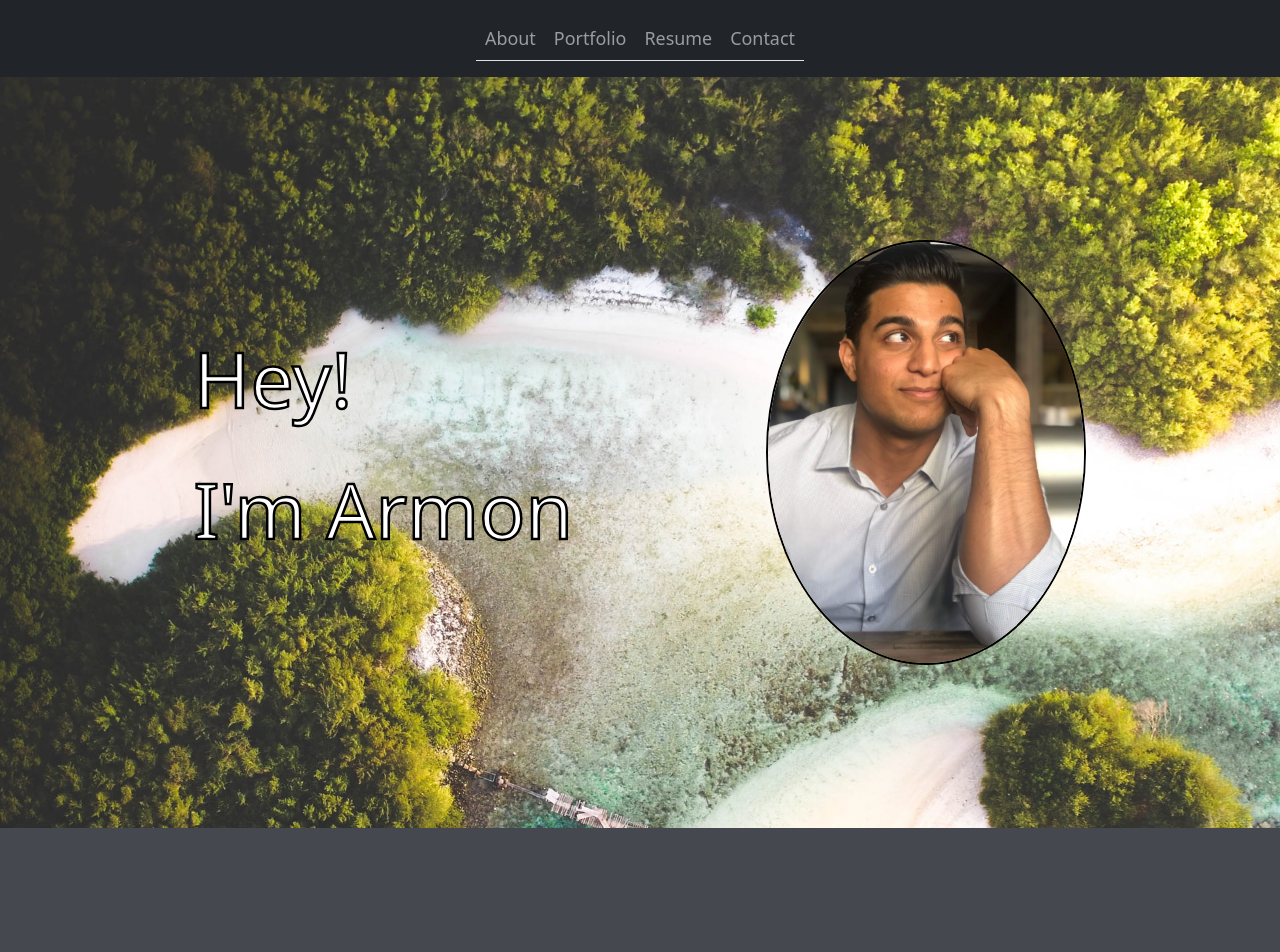
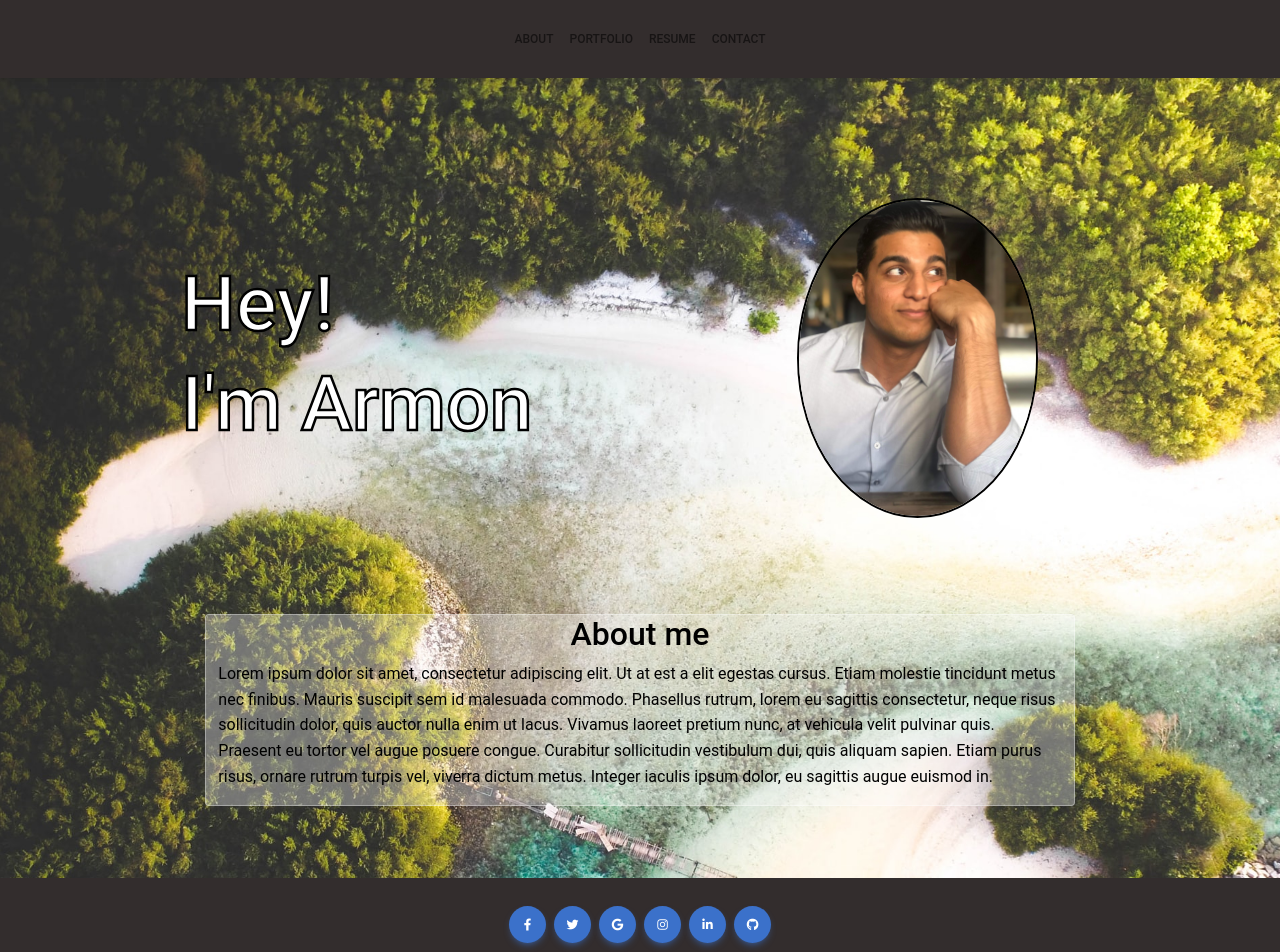
Before and after one commit to abstrack5/Portfolio-v2.0, a React (Create React App) app: page / in a window 1280 px wide. Shown: the top 952 px of the page. Before the commit the page ends 828 px from the top, so only its background shows below. Built offline with nearby package versions, Linux system fonts and the light colour scheme.

Commit message:
added footer component

```diff
--- a/package.json
+++ b/package.json
@@ -7,6 +7,7 @@
     "@testing-library/react": "^13.3.0",
     "@testing-library/user-event": "^13.5.0",
     "bootstrap": "^5.2.0",
+    "mdb-react-ui-kit": "^4.1.0",
     "react": "^18.2.0",
     "react-bootstrap": "^2.4.0",
     "react-dom": "^18.2.0",
--- a/public/index.html
+++ b/public/index.html
@@ -5,6 +5,8 @@
     <link rel="icon" href="%PUBLIC_URL%/favicon.ico" />
     <meta name="viewport" content="width=device-width, initial-scale=1" />
     <meta name="theme-color" content="#000000" />
+    <link href="https://use.fontawesome.com/releases/v5.15.1/css/all.css" rel="stylesheet" />
+    <link href="https://use.fontawesome.com/releases/v5.15.1/css/all.css" rel="stylesheet" />
     <meta
       name="description"
       content="Web site created using create-react-app"
--- a/src/App.js
+++ b/src/App.js
@@ -2,7 +2,7 @@ import React from "react";
 import "./App.css";
 import { BrowserRouter, Routes, Route } from "react-router-dom";
 import NavigationBar from "./components/Navbar/navbar";
-// import Homepage from "./components/About/about";
+import Footer from "./components/Footer/footer";
 import About from "./components/About/about";
 import Portfolio from "./components/Portfolio/portfolio";
 import Resume from "./components/Resume/resume";
@@ -19,6 +19,7 @@ function App() {
         <Route path='resume' element={<Resume />} />
         <Route path='contact' element={<Contact />} />
       </Routes>
+      <Footer />
     </BrowserRouter>
   );
 }
--- a/src/components/About/about.css
+++ b/src/components/About/about.css
@@ -1,3 +1,17 @@
+.background {
+  background-image: url(../../images/background.jpg);
+  /* background-position: center; */
+  background-repeat: no-repeat;
+  background-size: cover;
+  background-attachment:fixed;
+  /* width: 100vw; */
+  height: 100vh;
+}
+
+.intro {
+  display: block;
+}
+
 .home-container {
     display: flex;
     justify-content: space-evenly;
@@ -13,19 +27,19 @@
 
 .profile-img {
     border:2px solid black;
-    width: 25%;
-    border-radius:50%;
+    width: 80%;
+    border-radius:75%;
     /* -moz-border-radius:50%; */
     /* -webkit-border-radius:50%; */
 
 }
 
-.background {
-  background-image: url(../../images/background.jpg);
-  /* background-position: center; */
-  background-repeat: no-repeat;
-  background-size: cover;
-  background-attachment:fixed;
-  width: 100vw;
-  height: 93.9vh;
+.about-container {
+  border: 1px solid  rgba(255, 255, 255, 0.333);
+  background-color: rgba(255, 255, 255, 0.333);
+  color:rgb(0, 0, 0);
 }
+
+.about-container h2 {
+  text-align: center;
+}
--- a/src/components/About/about.js
+++ b/src/components/About/about.js
@@ -5,12 +5,18 @@ import profilePic from "../../images/profilePic.jpeg";
 
 function About() {
   return (
-    <main className="home-container background">
-      <div>
-        <p className="welcomeMsg">Hey!</p>
-        <p className="welcomeMsg">I'm Armon</p>
+    <main className="home-container background row">
+      <div className="col-4 mt-5 pt-5">
+        <h1 className="welcomeMsg">Hey!</h1>
+        <h1 className="welcomeMsg">I'm Armon</h1>
       </div>
+      <div className="col-3 mt-5 pt-5">
           <img src={profilePic} alt="profile" className="profile-img"/>
+      </div>
+      <div className="about-container rounded col-8 mt-5 mb-5">
+          <h2 className="about-title "> About me</h2>
+          <p className="about-description">Lorem ipsum dolor sit amet, consectetur adipiscing elit. Ut at est a elit egestas cursus. Etiam molestie tincidunt metus nec finibus. Mauris suscipit sem id malesuada commodo. Phasellus rutrum, lorem eu sagittis consectetur, neque risus sollicitudin dolor, quis auctor nulla enim ut lacus. Vivamus laoreet pretium nunc, at vehicula velit pulvinar quis. Praesent eu tortor vel augue posuere congue. Curabitur sollicitudin vestibulum dui, quis aliquam sapien. Etiam purus risus, ornare rutrum turpis vel, viverra dictum metus. Integer iaculis ipsum dolor, eu sagittis augue euismod in. </p>
+      </div>
     </main>
   );
 }
--- a/src/components/Footer/footer.js
+++ b/src/components/Footer/footer.js
@@ -0,0 +1,87 @@
+function Footer() {
+  return (
+    <footer className="bg-dark text-center text-white">
+      {/* <!-- Grid container --> */}
+      <div className="container p-4 pb-0">
+        {/* <!-- Section: Social media --> */}
+        <section className="mb-1">
+          {/* <!-- Facebook --> */}
+          <a
+            className="btn btn-primary btn-floating m-1"
+            style={{backgroundColor: "#3b5998;"}}
+            href="#!"
+            role="button"
+          >
+            <i class="fab fa-facebook-f"></i>
+          </a>
+
+          {/* <!-- Twitter --> */}
+          <a
+            className="btn btn-primary btn-floating m-1"
+            style={{backgroundColor: "#55acee;"}}
+            href="#!"
+            role="button"
+          >
+            <i class="fab fa-twitter"></i>
+          </a>
+
+          {/* <!-- Google --> */}
+          <a
+            className="btn btn-primary btn-floating m-1"
+            style={{backgroundColor: "#dd4b39;"}}
+            href="#!"
+            role="button"
+          >
+            <i class="fab fa-google"></i>
+          </a>
+
+          {/* <!-- Instagram --> */}
+          <a
+            className="btn btn-primary btn-floating m-1"
+            style={{backgroundColor: "#ac2bac;"}}
+            href="#!"
+            role="button"
+          >
+            <i class="fab fa-instagram"></i>
+          </a>
+
+          {/* <!-- Linkedin --> */}
+          <a
+            className="btn btn-primary btn-floating m-1"
+            style={{backgroundColor: "#0082ca;"}}
+            href="#!"
+            role="button"
+          >
+            <i className="fab fa-linkedin-in"></i>
+          </a>
+          {/* <!-- Github --> */}
+          <a
+            className="btn btn-primary btn-floating m-1"
+            style={{backgroundColor: "#333333;"}}
+            href="#!"
+            role="button"
+          >
+            <i className="fab fa-github"></i>
+          </a>
+        </section>
+        {/* <!-- Section: Social media --> */}
+      </div>
+      {/* <!-- Grid container --> */}
+
+      {/* <!-- Copyright --> */}
+      <div
+        className="text-center p-3"
+        style={{backgroundColor: "rgba(, 0, 0, 0.2);"}}
+      >
+        Copyright © 2022
+        <a className="" href="https://github.com/" style={{color: "red;"}}>
+        &nbsp;DevIsFun
+        </a>
+        &nbsp;All rights reserved
+      </div>
+      {/* <!-- Copyright --> */}
+    </footer>
+  );
+}
+
+export default Footer;
--- a/src/index.css
+++ b/src/index.css
@@ -8,6 +8,5 @@ body {
 }
 
 code {
-  font-family: source-code-pro, Menlo, Monaco, Consolas, 'Courier New',
-    monospace;
+  font-family: Roboto, Helvetica, Arial, sans-serif;
 }
--- a/src/index.js
+++ b/src/index.js
@@ -4,6 +4,7 @@ import './index.css';
 import App from './App';
 import reportWebVitals from './reportWebVitals';
 import 'bootstrap/dist/css/bootstrap.css';
+import 'mdb-react-ui-kit/dist/css/mdb.min.css'
 
 const root = ReactDOM.createRoot(document.getElementById('root'));
 root.render(
```
Also changed, not shown: 1 other file (tests, documents, lock files or other folders).
